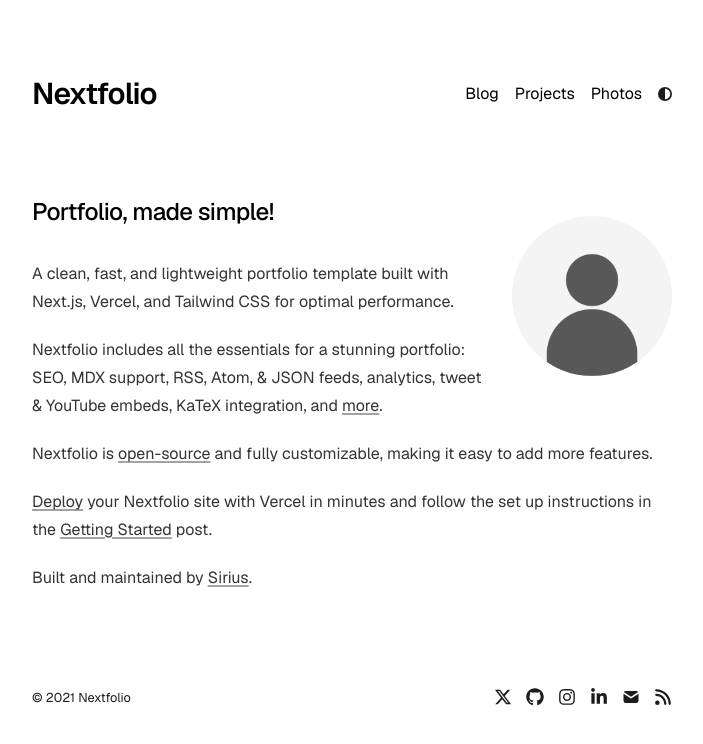
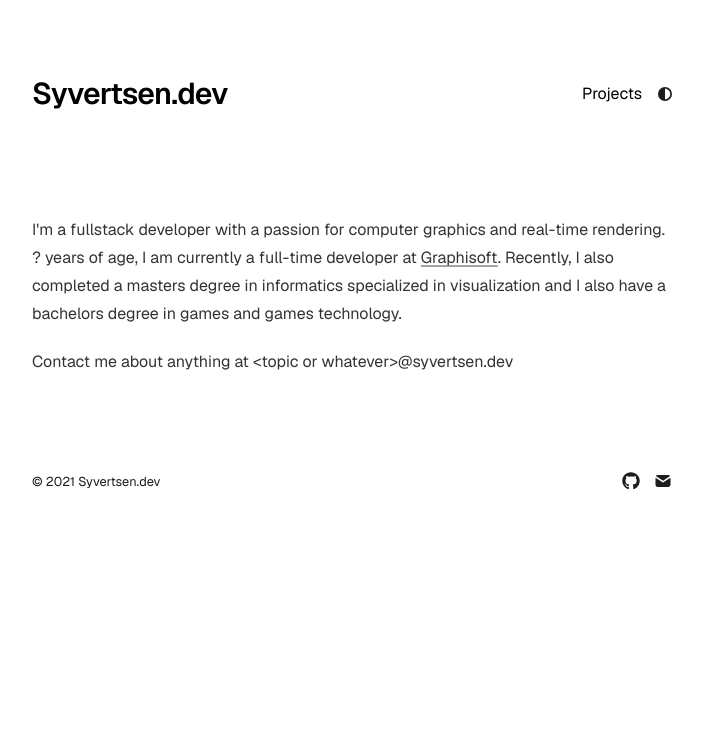
Before and after one commit to andesyv/syvertsen.dev, a Next.js app: page / in a window 1280 px wide. Shown: the top 744 px of the page, without its empty margins (288-991 px from the left). Built offline with nearby package versions, Linux system fonts and the light colour scheme.

Commit message:
Adjusted structure, added some content and removed unecessary stuff

```diff
--- a/app/blog/page.tsx
+++ b/app/blog/page.tsx
@@ -1,5 +1,7 @@
 import Link from "next/link";
 import { formatDate, getBlogPosts } from "app/lib/posts";
+
+// Note to self: If I ever want RSS feeds, look at https://github.com/1msirius/Nextfolio/tree/main/app/feed for how to
 
 export const metadata = {
   title: "Blog",
--- a/app/components/footer.tsx
+++ b/app/components/footer.tsx
@@ -2,11 +2,7 @@
 
 import React from "react";
 import {
-  FaXTwitter,
   FaGithub,
-  FaInstagram,
-  FaRss,
-  FaLinkedinIn,
 } from "react-icons/fa6";
 import { TbMailFilled } from "react-icons/tb";
 import { metaData, socialLinks } from "app/config";
@@ -24,14 +20,8 @@
 function SocialLinks() {
   return (
     <div className="flex text-lg gap-3.5 float-right transition-opacity duration-300 hover:opacity-90">
-      <SocialLink href={socialLinks.twitter} icon={FaXTwitter} />
       <SocialLink href={socialLinks.github} icon={FaGithub} />
-      <SocialLink href={socialLinks.instagram} icon={FaInstagram} />
-      <SocialLink href={socialLinks.linkedin} icon={FaLinkedinIn} />
       <SocialLink href={socialLinks.email} icon={TbMailFilled} />
-      <a href="/rss.xml" target="_self">
-        <FaRss />
-      </a>
     </div>
   );
 }
@@ -40,14 +30,7 @@
   return (
     <small className="block lg:mt-24 mt-16 text-[#1C1C1C] dark:text-[#D4D4D4]">
       <time>© {YEAR}</time>{" "}
-      <a
-        className="no-underline"
-        href={socialLinks.twitter}
-        target="_blank"
-        rel="noopener noreferrer"
-      >
-        {metaData.title}
-      </a>
+      {metaData.title}
       <style jsx>{`
         @media screen and (max-width: 480px) {
           article {
--- a/app/components/nav.tsx
+++ b/app/components/nav.tsx
@@ -2,11 +2,22 @@
 import { ThemeSwitch } from "./theme-switch";
 import { metaData } from "../config";
 
-const navItems = {
-  "/blog": { name: "Blog" },
-  "/projects": { name: "Projects" },
-  "/photos": { name: "Photos" },
-};
+interface NavItem {
+  path: string,
+  name: string,
+}
+
+const navItems: NavItem[] = [
+  {
+    path: "/projects",
+    name: "Projects",
+  },
+// Blog is disabled until I make some content :)
+//  {
+//    path: "/blog",
+//    name: "Blog",
+//  },
+];
 
 export function Navbar() {
   return (
@@ -18,7 +29,7 @@
           </Link>
         </div>
         <div className="flex flex-row gap-4 mt-6 md:mt-0 md:ml-auto items-center">
-          {Object.entries(navItems).map(([path, { name }]) => (
+          {navItems.map(({ path, name }) => (
             <Link
               key={path}
               href={path}
--- a/app/config.ts
+++ b/app/config.ts
@@ -1,16 +1,11 @@
 export const metaData = {
-  baseUrl: "https://nextfolio-template.vercel.app/",
-  title: "Nextfolio",
-  name: "Sirius",
-  ogImage: "/opengraph-image.png",
+  baseUrl: "https://syvertsen.dev",
+  title: "Syvertsen.dev",
   description:
     "A clean, fast, and lightweight portfolio template built with Next.js, Vercel, and Tailwind CSS for optimal performance.",
 };
 
 export const socialLinks = {
-  twitter: "https://x.com/1tssirius",
-  github: "https://github.com/1msirius/Nextfolio",
-  instagram: "https://www.instagram.com/",
-  linkedin: "https://www.linkedin.com/",
-  email: "mailto:example@gmail.com",
+  github: "https://github.com/andesyv/syvertsen.dev",
+  email: "mailto:anders@syvertsen.dev",
 };
--- a/app/error.tsx
+++ b/app/error.tsx
@@ -2,13 +2,15 @@
 
 import { useEffect } from "react";
 
+interface Props {
+  error: Error;
+  reset: () => void;
+}
+
 export default function Error({
   error,
   reset,
-}: {
-  error: Error;
-  reset: () => void;
-}) {
+}: Props) {
   useEffect(() => {
     console.error(error);
   }, [error]);
--- a/app/layout.tsx
+++ b/app/layout.tsx
@@ -17,29 +17,25 @@
   },
   description: metaData.description,
   openGraph: {
-    images: metaData.ogImage,
     title: metaData.title,
     description: metaData.description,
     url: metaData.baseUrl,
-    siteName: metaData.name,
+    siteName: metaData.title,
     locale: "en_US",
     type: "website",
   },
-  robots: {
-    index: true,
-    follow: true,
-    googleBot: {
-      index: true,
-      follow: true,
-      "max-video-preview": -1,
-      "max-image-preview": "large",
-      "max-snippet": -1,
-    },
-  },
-  twitter: {
-    title: metaData.name,
-    card: "summary_large_image",
-  },
+// Robots disabled for now
+//  robots: {
+//    index: true,
+//    follow: true,
+//    googleBot: {
+//      index: true,
+//      follow: true,
+//      "max-video-preview": -1,
+//      "max-image-preview": "large",
+//      "max-snippet": -1,
+//    },
+//  },
   icons: {
     icon: "/favicon.ico",
   },
@@ -54,26 +50,6 @@
 }) {
   return (
     <html lang="en" className={cx(GeistSans.variable, GeistMono.variable)} suppressHydrationWarning>
-      <head>
-        <link
-          rel="alternate"
-          type="application/rss+xml"
-          href="/rss.xml"
-          title="RSS Feed"
-        />
-        <link
-          rel="alternate"
-          type="application/atom+xml"
-          href="/atom.xml"
-          title="Atom Feed"
-        />
-        <link
-          rel="alternate"
-          type="application/feed+json"
-          href="/feed.json"
-          title="JSON Feed"
-        />
-      </head>
       <body className="antialiased flex flex-col items-center justify-center mx-auto mt-2 lg:mt-8 mb-20 lg:mb-40">
         <ThemeProvider
           attribute="class"
--- a/app/lib/posts.ts
+++ b/app/lib/posts.ts
@@ -51,7 +51,8 @@
 }
 
 export function getBlogPosts() {
-  return getMDXData(path.join(process.cwd(), "content"));
+  // TODO: This is terrible
+  return getMDXData(path.join(process.cwd(), "app/blog/content"));
 }
 
 export function formatDate(date: string, includeRelative = false) {
--- a/app/page.tsx
+++ b/app/page.tsx
@@ -1,68 +1,39 @@
-import Image from "next/image";
-import { socialLinks } from "./config";
+import React from 'react';
 
-export default function Page() {
+const Page: React.FC = () => {
   return (
     <section>
-      <a href={socialLinks.twitter} target="_blank">
-        <Image
-          src="/profile.png"
-          alt="Profile photo"
-          className="rounded-full bg-gray-100 block lg:mt-5 mt-0 lg:mb-5 mb-10 mx-auto sm:float-right sm:ml-5 sm:mb-5 grayscale hover:grayscale-0"
-          unoptimized
-          width={160}
-          height={160}
-          priority
-        />
-      </a>
+      {/*<a href={socialLinks.twitter} target="_blank">*/}
+      {/*  <Image*/}
+      {/*    src="/profile.png"*/}
+      {/*    alt="Profile photo"*/}
+      {/*    className="rounded-full bg-gray-100 block lg:mt-5 mt-0 lg:mb-5 mb-10 mx-auto sm:float-right sm:ml-5 sm:mb-5 grayscale hover:grayscale-0"*/}
+      {/*    unoptimized*/}
+      {/*    width={160}*/}
+      {/*    height={160}*/}
+      {/*    priority*/}
+      {/*  />*/}
+      {/*</a>*/}
 
-      <h1 className="mb-8 text-2xl font-medium tracking-tight">
-        Portfolio, made simple!
-      </h1>
+      {/*<h1 className="mb-8 text-2xl font-medium tracking-tight">*/}
+      {/*  Portfolio, made simple!*/}
+      {/*</h1>*/}
 
       <div className="prose prose-neutral dark:prose-invert">
         <p>
-          A clean, fast, and lightweight portfolio template built with Next.js,
-          Vercel, and Tailwind CSS for optimal performance.
+          I'm a fullstack developer with a passion for computer graphics and
+          real-time rendering. ? years of age, I am currently a full-time
+          developer at <a href="https://graphisoft.com">Graphisoft</a>.
+          Recently, I also completed a masters degree in informatics
+          specialized in visualization and I also have a bachelors degree
+          in games and games technology.
         </p>
         <p>
-          Nextfolio includes all the essentials for a stunning portfolio: SEO,
-          MDX support, RSS, Atom, & JSON feeds, analytics, tweet & YouTube
-          embeds, KaTeX integration, and{" "}
-          <a
-            target="_blank"
-            href="https://github.com/1msirius/Nextfolio?tab=readme-ov-file#features"
-          >
-            more
-          </a>
-          .
-        </p>
-        <p>
-          Nextfolio is{" "}
-          <a href={socialLinks.github} target="_blank">
-            open-source
-          </a>{" "}
-          and fully customizable, making it easy to add more features.
-        </p>
-        <p>
-          <a
-            href="https://vercel.com/new/clone?repository-url=https%3A%2F%2Fgithub.com%2F1msirius%2FNextfolio"
-            target="_blank"
-          >
-            Deploy
-          </a>{" "}
-          your Nextfolio site with Vercel in minutes and follow the set up
-          instructions in the{" "}
-          <a href="/blog/getting-started">Getting Started</a> post.
-        </p>
-        <p>
-          Built and maintained by{" "}
-          <a href="https://imsirius.xyz/" target="_blank">
-            Sirius
-          </a>
-          .
+          Contact me about anything at {'<topic or whatever>@syvertsen.dev'}
         </p>
       </div>
     </section>
   );
-}
+};
+
+export default Page;
--- a/app/photos/page.tsx
+++ /dev/null
@@ -1,73 +0,0 @@
-import React from "react";
-import type { Metadata } from "next";
-import { ImageGrid } from "app/components/image-grid";
-
-export const metadata: Metadata = {
-  title: "Photos",
-  description: "My Photos",
-};
-
-export default function Photos() {
-  return (
-    <section>
-      <h1 className="mb-8 text-2xl font-medium tracking-tight">Photos</h1>
-      <ImageGrid
-        columns={3}
-        images={[
-          {
-            src: "/photos/photo1.jpg",
-            alt: "Roman columns",
-            href: "https://unsplash.com/photos/people-walking-near-building-during-daytime-dFLBDQQeffU?utm_content=creditShareLink&utm_medium=referral&utm_source=unsplash",
-          },
-          {
-            src: "/photos/photo2.jpg",
-            alt: "Big Ben",
-            href: "https://unsplash.com/photos/big-ben-london-MdJq0zFUwrw?utm_content=creditShareLink&utm_medium=referral&utm_source=unsplash",
-          },
-          {
-            src: "/photos/photo3.jpg",
-            alt: "Sacré-Cœur Basilica",
-            href: "https://unsplash.com/photos/a-view-of-the-inside-of-a-building-through-a-circular-window-Tp-3hrx88J4",
-          },
-          {
-            src: "/photos/photo4.jpg",
-            alt: "Eiffel Tower",
-            href: "https://unsplash.com/photos/the-eiffel-tower-towering-over-the-city-of-paris-OgPuPvPsHLM?utm_content=creditShareLink&utm_medium=referral&utm_source=unsplash",
-          },
-          {
-            src: "/photos/photo5.jpg",
-            alt: "Taj Mahal",
-            href: "https://unsplash.com/photos/taj-mahal-india-IPlPkWPJ2fo",
-          },
-          {
-            src: "/photos/photo6.jpg",
-            alt: "Colosseum",
-            href: "https://unsplash.com/photos/brown-concrete-building-under-blue-sky-during-daytime-3cyBR1rIJmA?utm_content=creditShareLink&utm_medium=referral&utm_source=unsplash",
-          },
-        ]}
-      />
-
-      <ImageGrid
-        columns={2}
-        images={[
-          { src: "/photos/photo1.jpg", alt: "Roman columns" },
-          { src: "/photos/photo2.jpg", alt: "Big Ben" },
-          { src: "/photos/photo3.jpg", alt: "Sacré-Cœur Basilica" },
-          { src: "/photos/photo4.jpg", alt: "Eiffel Tower" },
-        ]}
-      />
-
-      <ImageGrid
-        columns={4}
-        images={[
-          { src: "/photos/photo1.jpg", alt: "Roman columns" },
-          { src: "/photos/photo2.jpg", alt: "Big Ben" },
-          { src: "/photos/photo3.jpg", alt: "Sacré-Cœur Basilica" },
-          { src: "/photos/photo4.jpg", alt: "Eiffel Tower" },
-          { src: "/photos/photo5.jpg", alt: "Taj Mahal" },
-          { src: "/photos/photo6.jpg", alt: "Colosseum" },
-        ]}
-      />
-    </section>
-  );
-}
```
Also changed, not shown: app/feed/[format]/route.ts (deleted, +0 -83 lines), app/blog/content/custom-mdx-examples.mdx (renamed from content/custom-mdx-examples.mdx), app/blog/content/getting-started.mdx (renamed from content/getting-started.mdx), 1 other file (tests, documents, lock files or other folders).
